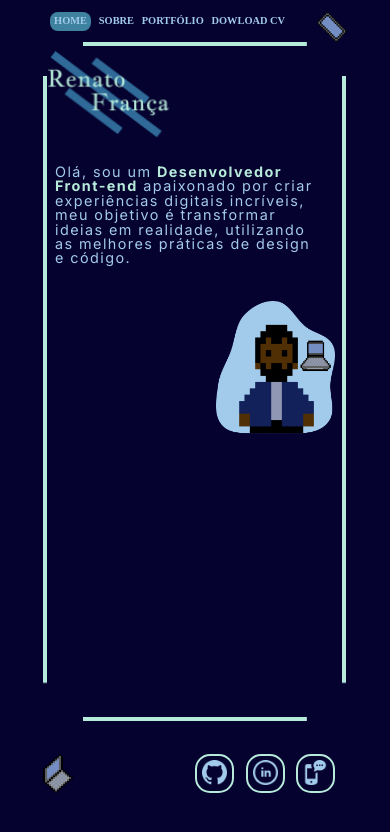
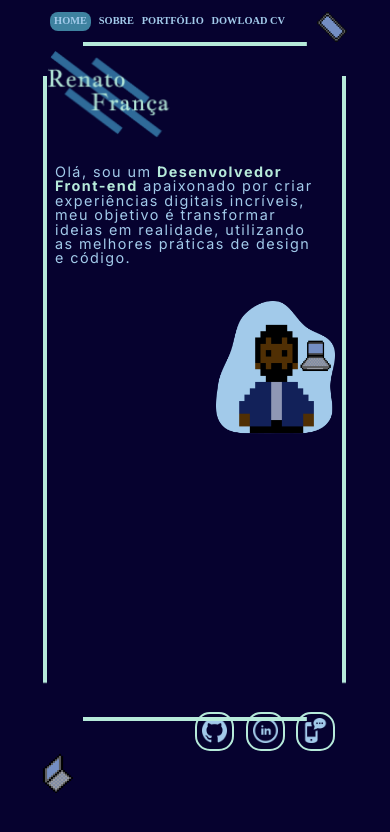
Before and after one commit to SirReinato/portfolioKing, a React (Vite) app: page / in a window 390 px wide. Shown: the top 832 px of the page. Built offline with nearby package versions, Linux system fonts and the light colour scheme; a web font is replaced by a local one.

Commit message:
contatos para mobile na vercel - posicao

```diff
--- a/src/componente/Contatos/Contatos.module.scss
+++ b/src/componente/Contatos/Contatos.module.scss
@@ -11,7 +11,7 @@
   align-items: center;
 @media (max-width: 660px) {
   width: 140px;
-  bottom: 6%;
+  // bottom: 6%;
   right: 14%;
 }
   .lista{
```
